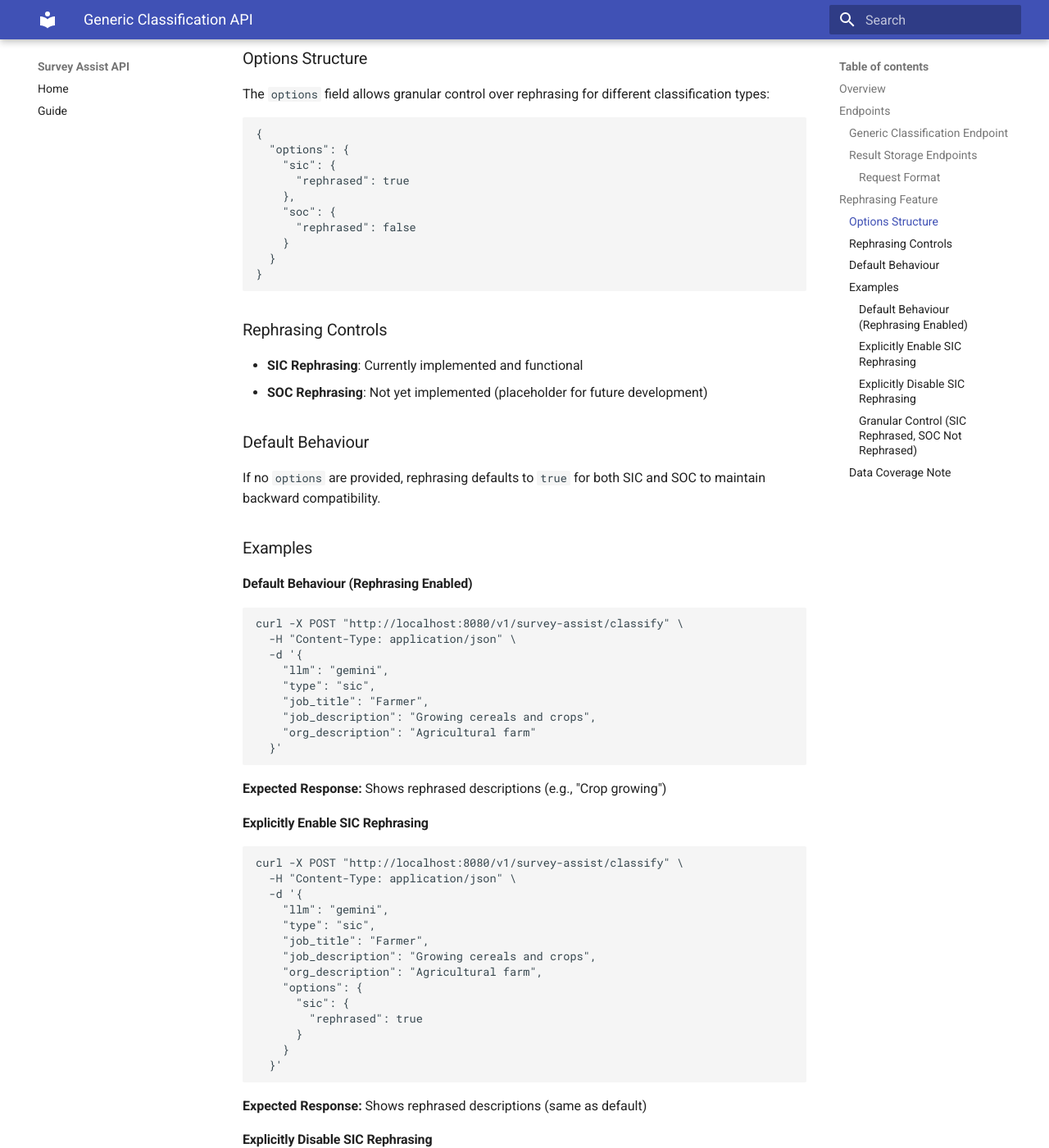
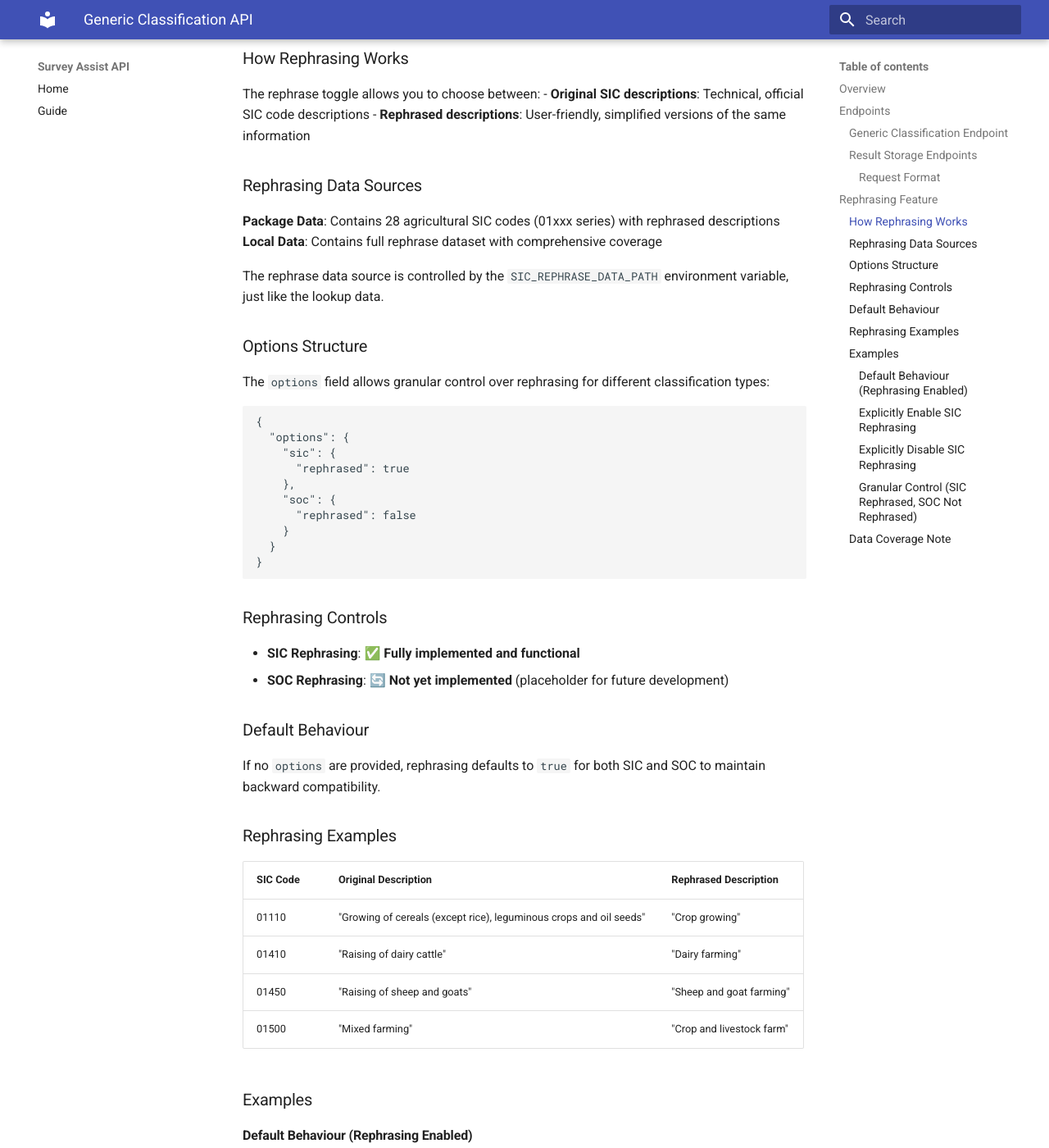
Before and after one commit to ONSdigital/survey-assist-api, an MkDocs documentation site: the page built from docs/generic_classification.md, in a window 1280 px wide and 1400 px high, scrolled down 1580 px. Shown: the whole window at 82% size. Built offline with MkDocs 1.6.1 and Material for MkDocs 9.7.7, drawn with Linux system fonts in a browser that asks for light colours.

Commit message:
enhance rephrasing feature documentation

```diff
--- a/docs/generic_classification.md
+++ b/docs/generic_classification.md
@@ -53,6 +53,19 @@ Retrieve survey results using a result ID.
 
 The API supports rephrasing of classification descriptions to provide more user-friendly versions. This feature can be controlled separately for SIC and SOC classifications.
 
+### How Rephrasing Works
+
+The rephrase toggle allows you to choose between:
+- **Original SIC descriptions**: Technical, official SIC code descriptions
+- **Rephrased descriptions**: User-friendly, simplified versions of the same information
+
+### Rephrasing Data Sources
+
+**Package Data**: Contains 28 agricultural SIC codes (01xxx series) with rephrased descriptions
+**Local Data**: Contains full rephrase dataset with comprehensive coverage
+
+The rephrase data source is controlled by the `SIC_REPHRASE_DATA_PATH` environment variable, just like the lookup data.
+
 ### Options Structure
 
 The `options` field allows granular control over rephrasing for different classification types:
@@ -72,12 +85,21 @@ The `options` field allows granular control over rephrasing for different classi
 
 ### Rephrasing Controls
 
-- **SIC Rephrasing**: Currently implemented and functional
-- **SOC Rephrasing**: Not yet implemented (placeholder for future development)
+- **SIC Rephrasing**: ✅ **Fully implemented and functional**
+- **SOC Rephrasing**: 🔄 **Not yet implemented** (placeholder for future development)
 
 ### Default Behaviour
 
 If no `options` are provided, rephrasing defaults to `true` for both SIC and SOC to maintain backward compatibility.
+
+### Rephrasing Examples
+
+| SIC Code | Original Description | Rephrased Description |
+|----------|---------------------|----------------------|
+| 01110 | "Growing of cereals (except rice), leguminous crops and oil seeds" | "Crop growing" |
+| 01410 | "Raising of dairy cattle" | "Dairy farming" |
+| 01450 | "Raising of sheep and goats" | "Sheep and goat farming" |
+| 01500 | "Mixed farming" | "Crop and livestock farm" |
 
 ### Examples
 
```
